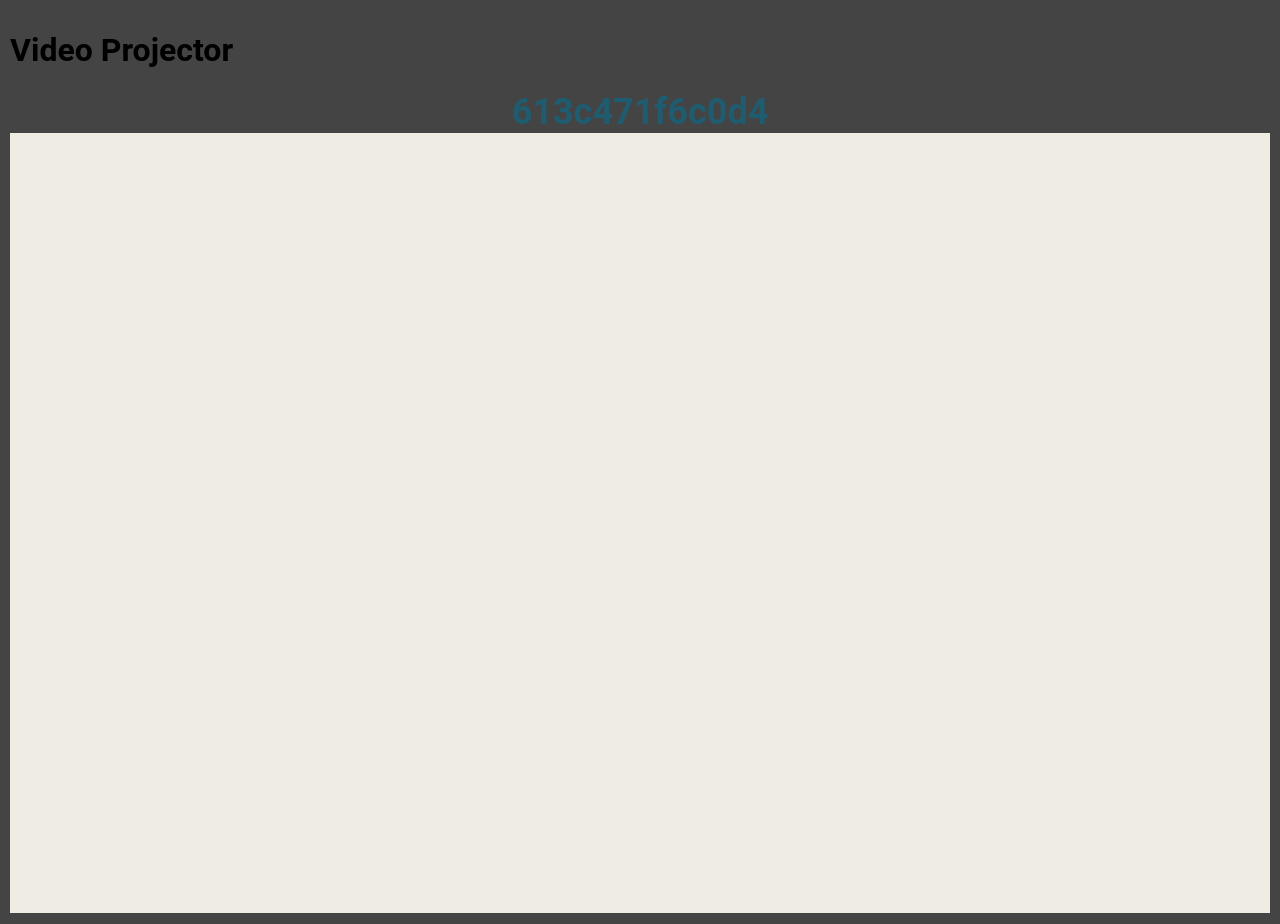
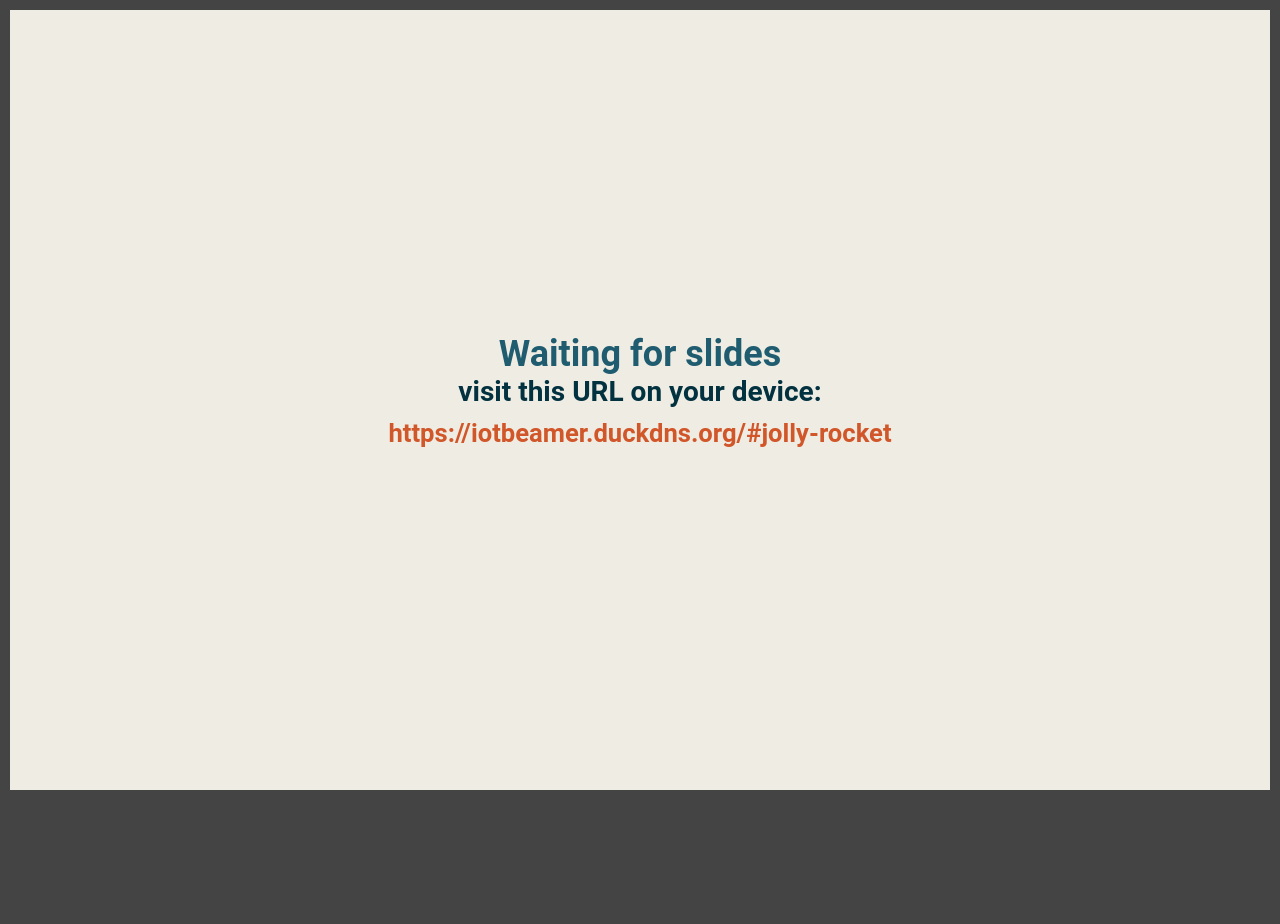
Before and after one commit to djbb7/remote_presentation, a plain HTML site: page indexb.html in a window 1280 px wide. Drawn offline with nearby package versions, Linux system fonts and the light colour scheme; no server answers.

Commit message:
Display in full screen box

```diff
--- a/indexb.html
+++ b/indexb.html
@@ -7,10 +7,13 @@
 </head>
 
   <body>
-    <h1>Video Projector</h1>
-    <h3 id="url"></h3>
 
     <div class="box">
+      <div class="instructions">
+        <h3>Waiting for slides</h3>
+        <h4>visit this URL on your device:</h4>
+        <h2>https://iotbeamer.duckdns.org/<span class="room-code">#jolly-rocket</span></h2>
+      </div>
       <canvas id="the-canvas">
       </canvas>
 
```
